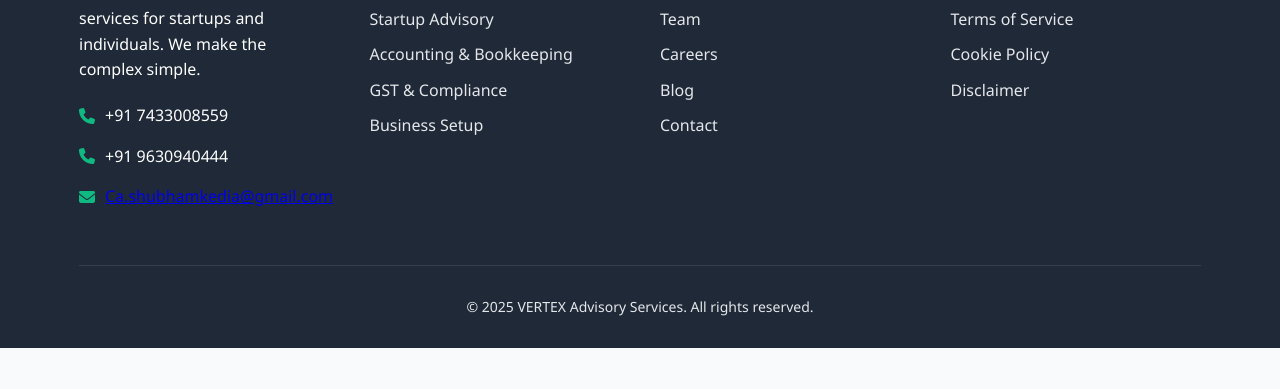
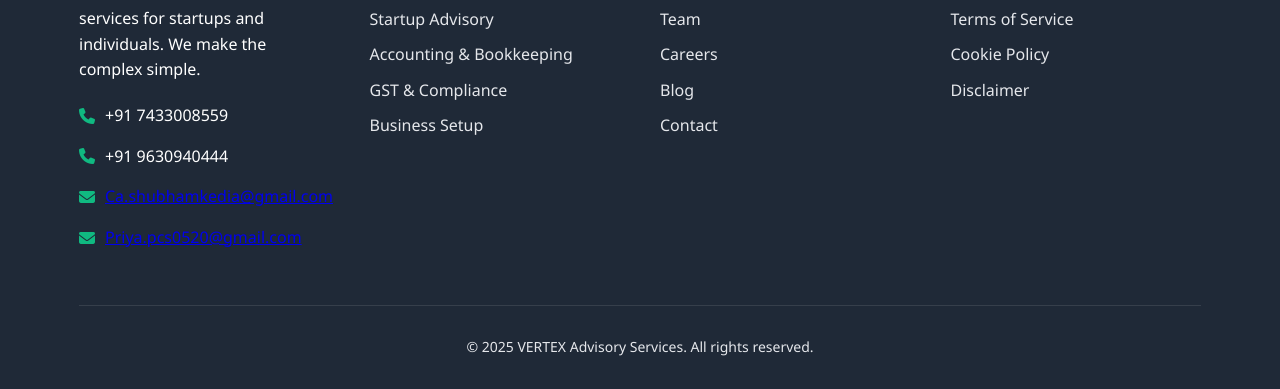
Before and after one commit to YASH-3105/VERTEX, a plain HTML site: page index.html in a window 1280 px wide. Shown: the part 3604-3993 px from the top of the page. Before the commit the page ends 3952 px from the top, so only its background shows below. Drawn offline with Linux system fonts and the light colour scheme.

Commit message:
Update index.html

```diff
--- a/index.html
+++ b/index.html
@@ -190,6 +190,10 @@
                             <i class="fas fa-envelope"></i>
                             <p><a href="mailto:Ca.shubhamkedia@gmail.com">Ca.shubhamkedia@gmail.com</a></p>
                         </div>
+                        <div>
+                            <i class="fas fa-envelope"></i>
+                            <p><a href="mailto:Priya.pcs0520@gmail.com">Priya.pcs0520@gmail.com</a></p>
+                        </div>
                     </div>
                 </div>
                 <div class="footer-links">
```
